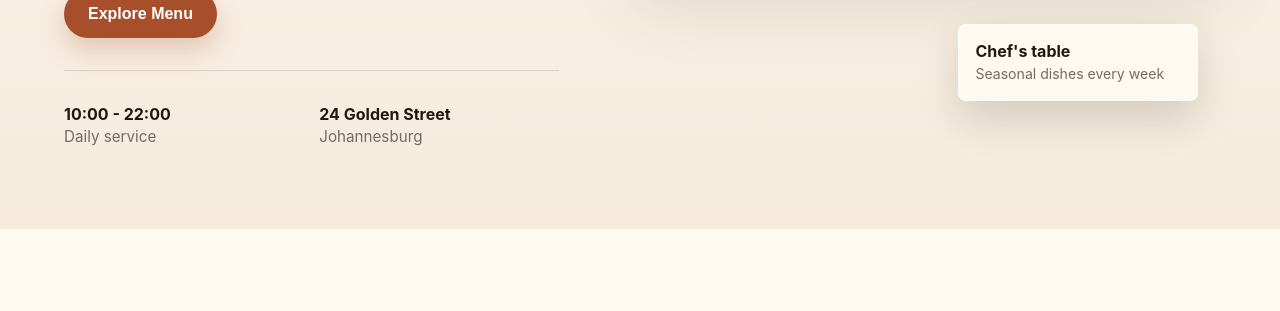
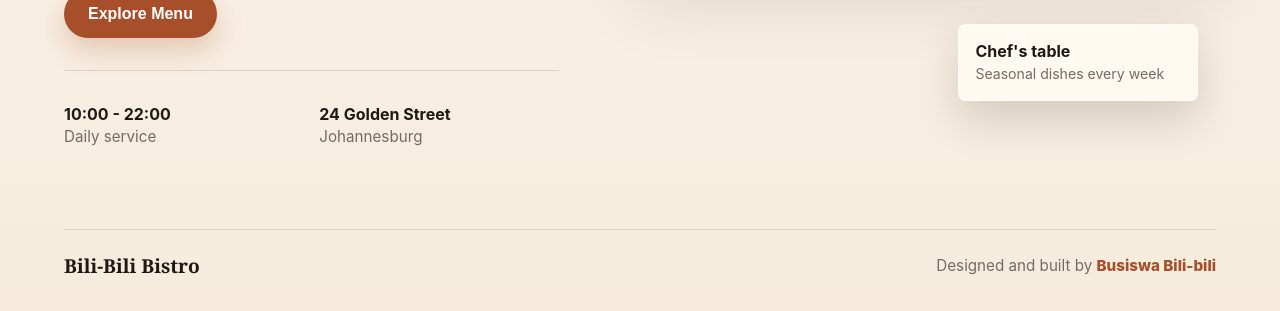
Before and after one commit to BUSISWABILIBILI/bili-bili-bistro, a website built with webpack: page src/template.html in a window 1280 px wide. Shown: the part 992-1303 px from the top of the page. Before the commit the page ends 1221 px from the top, so only its background shows below. Built offline with nearby package versions, Linux system fonts and the light colour scheme.

Commit message:
Add professional site footer

```diff
--- a/src/styles.css
+++ b/src/styles.css
@@ -407,6 +407,43 @@ body {
   font-size: 1rem;
 }
 
+.site-footer {
+  padding: 0 clamp(1rem, 5vw, 4rem) 2rem;
+}
+
+.footer-inner {
+  max-width: 1180px;
+  margin: 0 auto;
+  display: flex;
+  justify-content: space-between;
+  align-items: center;
+  gap: 1rem;
+  padding: 1.4rem 0 0;
+  border-top: 1px solid var(--line);
+  color: var(--muted);
+  font-size: 0.95rem;
+}
+
+.footer-brand {
+  color: var(--ink);
+  font-family: Georgia, "Times New Roman", serif;
+  font-size: 1.2rem;
+  font-weight: 700;
+}
+
+.site-footer a {
+  color: var(--clay);
+  font-weight: 800;
+  text-decoration: none;
+  text-underline-offset: 0.25rem;
+}
+
+.site-footer a:hover,
+.site-footer a:focus-visible {
+  color: var(--clay-dark);
+  text-decoration: underline;
+}
+
 @media (max-width: 900px) {
   .navbar {
     flex-direction: column;
@@ -489,4 +526,9 @@ body {
   .contact-section {
     padding: 1.3rem;
   }
+
+  .footer-inner {
+    flex-direction: column;
+    align-items: flex-start;
+  }
 }
--- a/src/template.html
+++ b/src/template.html
@@ -20,5 +20,21 @@
     </header>
 
     <main id="content"></main>
+
+    <footer class="site-footer">
+      <div class="footer-inner">
+        <p class="footer-brand">Bili-Bili Bistro</p>
+        <p>
+          Designed and built by
+          <a
+            href="https://github.com/BUSISWABILIBILI"
+            target="_blank"
+            rel="noopener noreferrer"
+          >
+            Busiswa Bili-bili
+          </a>
+        </p>
+      </div>
+    </footer>
   </body>
 </html>
```
